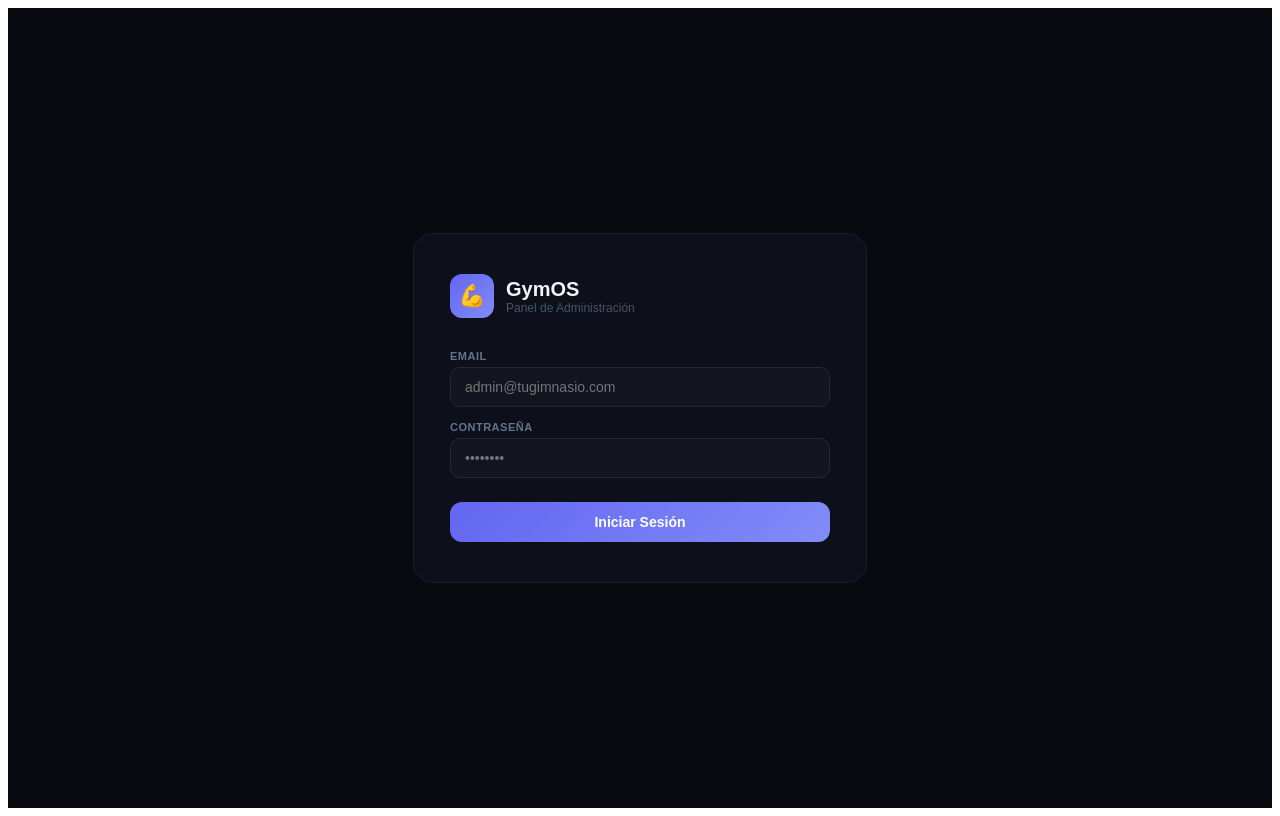
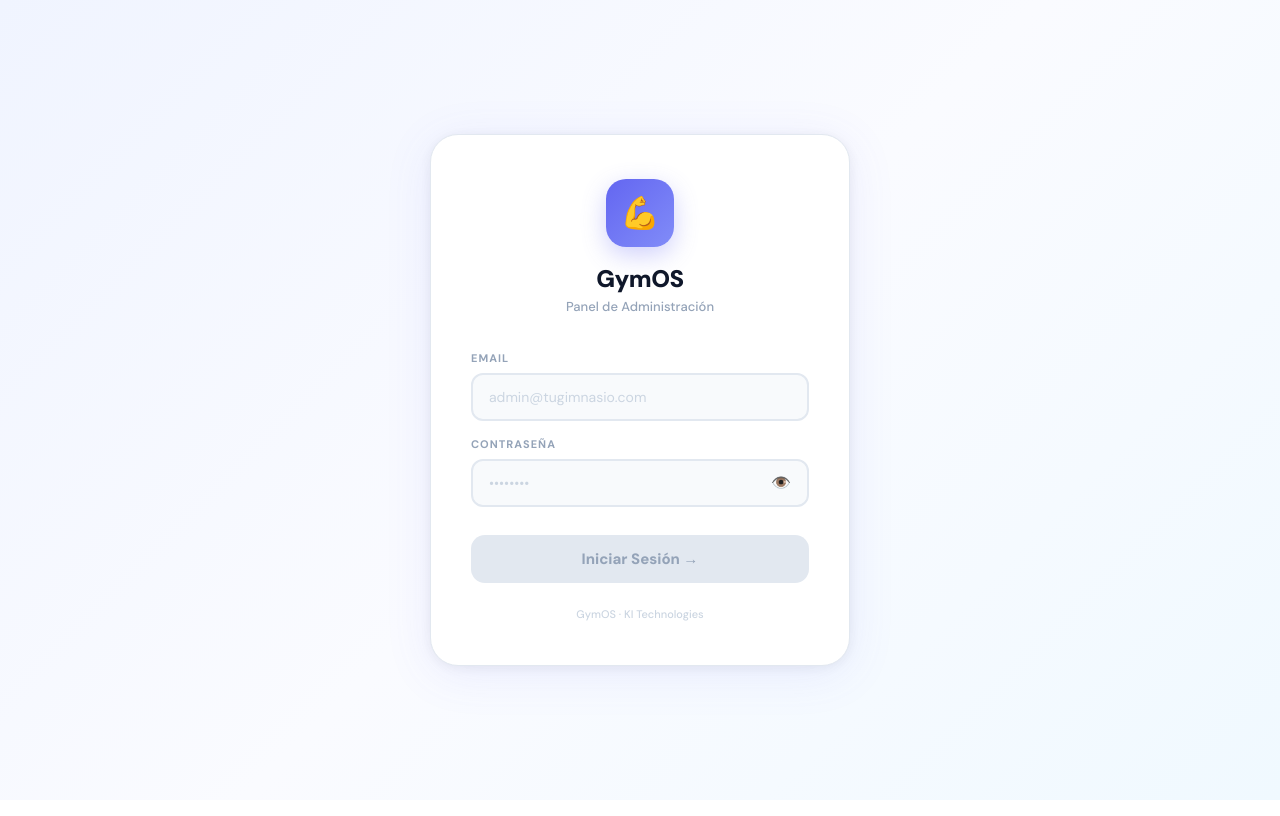
Before and after one commit to KevinRiveraRamirez/GymOs, a React (Vite) app in the folder gymos-frontend/: page /login in a window 1280 px wide. Built offline with nearby package versions, Linux system fonts and the light colour scheme.

Commit message:
feat: login rediseño modo claro

```diff
--- a/gymos-frontend/src/Login.jsx
+++ b/gymos-frontend/src/Login.jsx
@@ -7,8 +7,9 @@ export default function Login() {
   const [password, setPassword] = useState("");
   const [error, setError]       = useState("");
   const [loading, setLoading]   = useState(false);
-  const { login } = useAuth();
-  const navigate  = useNavigate();
+  const [showPass, setShowPass] = useState(false);
+  const { login }  = useAuth();
+  const navigate   = useNavigate();
 
   const handleSubmit = async (e) => {
     e.preventDefault();
@@ -17,7 +18,7 @@ export default function Login() {
       await login(email, password);
       navigate("/");
     } catch (err) {
-      setError(err.response?.data?.error || "Error al iniciar sesión");
+      setError(err.response?.data?.error || "Email o contraseña incorrectos");
     } finally {
       setLoading(false);
     }
@@ -25,69 +26,160 @@ export default function Login() {
 
   return (
     <div style={{
-      minHeight:"100vh", background:"#080a0f",
+      minHeight:"100vh",
+      background:"linear-gradient(135deg, #f0f4ff 0%, #fafbff 50%, #f0f9ff 100%)",
       display:"flex", alignItems:"center", justifyContent:"center",
-      fontFamily:"'DM Sans',sans-serif"
+      fontFamily:"'DM Sans',sans-serif",
+      padding:"24px",
     }}>
-      <div style={{
-        background:"#0d0f1a", border:"1px solid #1a1d2e",
-        borderRadius:20, padding:"40px 36px", width:380, maxWidth:"90vw"
+      <style>{`
+        @import url('https://fonts.googleapis.com/css2?family=DM+Sans:wght@400;500;600;700;800;900&display=swap');
+        * { box-sizing:border-box; margin:0; padding:0; }
+        @keyframes fadeUp {
+          from { opacity:0; transform:translateY(20px); }
+          to   { opacity:1; transform:translateY(0); }
+        }
+        @keyframes shimmer {
+          0%,100% { opacity:1; } 50% { opacity:0.5; }
+        }
+        .login-card { animation: fadeUp 0.4s cubic-bezier(.22,1,.36,1); }
+        .login-input {
+          width:100%; border-radius:12px; padding:13px 16px;
+          font-size:14px; font-family:inherit; outline:none;
+          transition: border-color 0.2s, box-shadow 0.2s, background 0.2s;
+          background:#f8fafc; border:2px solid #e2e8f0; color:#0f172a;
+        }
+        .login-input:focus {
+          border-color:#6366f1;
+          box-shadow: 0 0 0 4px rgba(99,102,241,0.12);
+          background:#fff;
+        }
+        .login-input::placeholder { color:#cbd5e1; }
+        .login-btn {
+          width:100%; padding:14px; border-radius:14px; border:none;
+          font-size:15px; font-weight:800; font-family:inherit; cursor:pointer;
+          background:linear-gradient(135deg,#6366f1,#818cf8);
+          color:#fff; transition:transform 0.15s, box-shadow 0.15s;
+          box-shadow:0 4px 16px rgba(99,102,241,0.3);
+        }
+        .login-btn:hover:not(:disabled) {
+          transform:translateY(-2px);
+          box-shadow:0 8px 28px rgba(99,102,241,0.4);
+        }
+        .login-btn:active:not(:disabled) { transform:translateY(0); }
+        .login-btn:disabled { background:#e2e8f0; color:#94a3b8; cursor:not-allowed; box-shadow:none; }
+        .show-pass-btn {
+          position:absolute; right:14px; top:50%; transform:translateY(-50%);
+          background:none; border:none; cursor:pointer; font-size:16px;
+          color:#94a3b8; padding:4px; line-height:1;
+          transition:color 0.15s;
+        }
+        .show-pass-btn:hover { color:#6366f1; }
+      `}</style>
+
+      <div className="login-card" style={{
+        background:"#ffffff",
+        border:"1px solid #e2e8f0",
+        borderRadius:28,
+        padding:"44px 40px",
+        width:420, maxWidth:"100%",
+        boxShadow:"0 8px 48px rgba(99,102,241,0.1), 0 2px 12px rgba(0,0,0,0.06)",
       }}>
-        <div style={{ display:"flex", alignItems:"center", gap:12, marginBottom:32 }}>
+
+        {/* Logo */}
+        <div style={{ textAlign:"center", marginBottom:36 }}>
           <div style={{
-            width:44, height:44, borderRadius:12,
+            width:68, height:68, borderRadius:20,
             background:"linear-gradient(135deg,#6366f1,#818cf8)",
-            display:"flex", alignItems:"center", justifyContent:"center", fontSize:22
+            display:"flex", alignItems:"center", justifyContent:"center",
+            fontSize:32, margin:"0 auto 16px",
+            boxShadow:"0 8px 24px rgba(99,102,241,0.3)",
           }}>💪</div>
-          <div>
-            <div style={{ color:"#f1f5f9", fontWeight:900, fontSize:20 }}>GymOS</div>
-            <div style={{ color:"#475569", fontSize:12 }}>Panel de Administración</div>
-          </div>
+          <div style={{ fontWeight:900, fontSize:24, color:"#0f172a", letterSpacing:"-0.5px" }}>GymOS</div>
+          <div style={{ color:"#94a3b8", fontSize:13, marginTop:4, fontWeight:500 }}>Panel de Administración</div>
         </div>
 
+        {/* Error */}
         {error && (
           <div style={{
-            background:"#7f1d1d22", border:"1px solid #7f1d1d",
-            borderRadius:10, padding:"10px 14px", marginBottom:16,
-            color:"#f87171", fontSize:13
-          }}>⚠ {error}</div>
+            background:"#fff5f5", border:"1px solid #fecaca",
+            borderRadius:12, padding:"12px 16px", marginBottom:20,
+            color:"#dc2626", fontSize:13, fontWeight:600,
+            display:"flex", alignItems:"center", gap:8,
+          }}>
+            <span>⚠️</span><span>{error}</span>
+          </div>
         )}
 
         <form onSubmit={handleSubmit}>
-          <div style={{ marginBottom:14 }}>
-            <label style={{ display:"block", fontSize:11, color:"#64748b", marginBottom:5, fontWeight:700, letterSpacing:"0.5px" }}>EMAIL</label>
+
+          {/* Email */}
+          <div style={{ marginBottom:16 }}>
+            <label style={{
+              display:"block", fontSize:11, color:"#94a3b8",
+              fontWeight:700, letterSpacing:"1px", marginBottom:8,
+            }}>EMAIL</label>
             <input
-              type="email" value={email} onChange={e=>setEmail(e.target.value)}
-              placeholder="admin@tugimnasio.com" required
-              style={{
-                width:"100%", background:"#12141f", border:"1px solid #252838",
-                borderRadius:10, padding:"11px 14px", color:"#f1f5f9",
-                fontSize:14, outline:"none", fontFamily:"inherit", boxSizing:"border-box"
-              }}
+              className="login-input"
+              type="email"
+              value={email}
+              onChange={e => setEmail(e.target.value)}
+              placeholder="admin@tugimnasio.com"
+              required
             />
           </div>
-          <div style={{ marginBottom:24 }}>
-            <label style={{ display:"block", fontSize:11, color:"#64748b", marginBottom:5, fontWeight:700, letterSpacing:"0.5px" }}>CONTRASEÑA</label>
-            <input
-              type="password" value={password} onChange={e=>setPassword(e.target.value)}
-              placeholder="••••••••" required
-              style={{
-                width:"100%", background:"#12141f", border:"1px solid #252838",
-                borderRadius:10, padding:"11px 14px", color:"#f1f5f9",
-                fontSize:14, outline:"none", fontFamily:"inherit", boxSizing:"border-box"
-              }}
-            />
+
+          {/* Contraseña */}
+          <div style={{ marginBottom:28 }}>
+            <label style={{
+              display:"block", fontSize:11, color:"#94a3b8",
+              fontWeight:700, letterSpacing:"1px", marginBottom:8,
+            }}>CONTRASEÑA</label>
+            <div style={{ position:"relative" }}>
+              <input
+                className="login-input"
+                type={showPass ? "text" : "password"}
+                value={password}
+                onChange={e => setPassword(e.target.value)}
+                placeholder="••••••••"
+                required
+                style={{ paddingRight:46 }}
+              />
+              <button
+                type="button"
+                className="show-pass-btn"
+                onClick={() => setShowPass(v => !v)}
+                tabIndex={-1}
+              >
+                {showPass ? "🙈" : "👁️"}
+              </button>
+            </div>
           </div>
-          <button type="submit" disabled={loading} style={{
-            width:"100%", padding:"12px", borderRadius:12,
-            background: loading ? "#1e2130" : "linear-gradient(135deg,#6366f1,#818cf8)",
-            border:"none", color: loading ? "#475569" : "#fff",
-            fontSize:14, fontWeight:700, cursor: loading ? "not-allowed" : "pointer",
-            fontFamily:"inherit"
-          }}>
-            {loading ? "Iniciando sesión..." : "Iniciar Sesión"}
+
+          {/* Botón */}
+          <button
+            type="submit"
+            className="login-btn"
+            disabled={loading || !email || !password}
+          >
+            {loading ? (
+              <span style={{ display:"flex", alignItems:"center", justifyContent:"center", gap:8 }}>
+                <span style={{ animation:"shimmer 1s infinite" }}>⏳</span>
+                Iniciando sesión...
+              </span>
+            ) : "Iniciar Sesión →"}
           </button>
+
         </form>
+
+        {/* Footer */}
+        <div style={{
+          textAlign:"center", marginTop:24,
+          color:"#cbd5e1", fontSize:11, fontWeight:500,
+        }}>
+          GymOS · KI Technologies
+        </div>
+
       </div>
     </div>
   );
```
Also changed, not shown: 3 other files (tests, documents, lock files or other folders).
